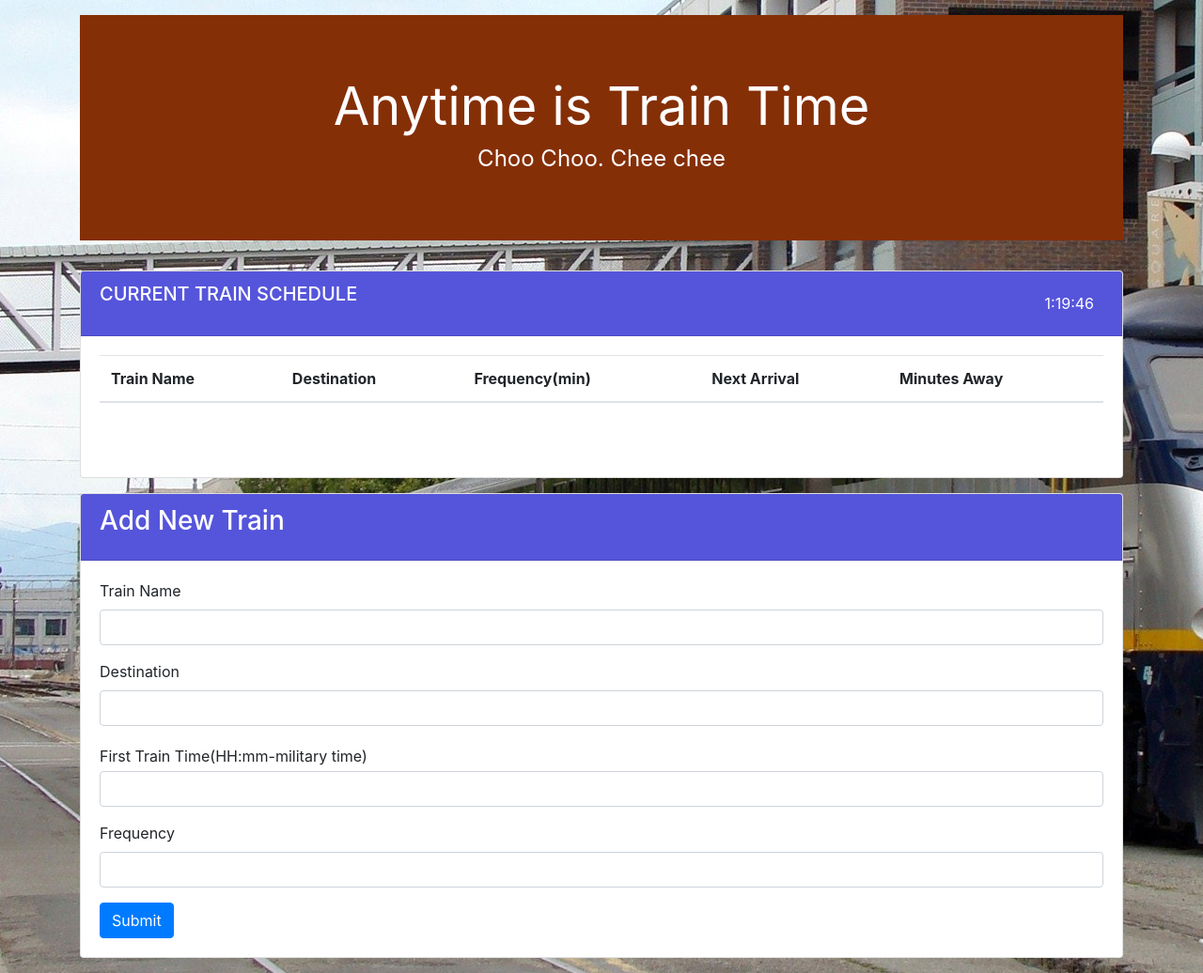
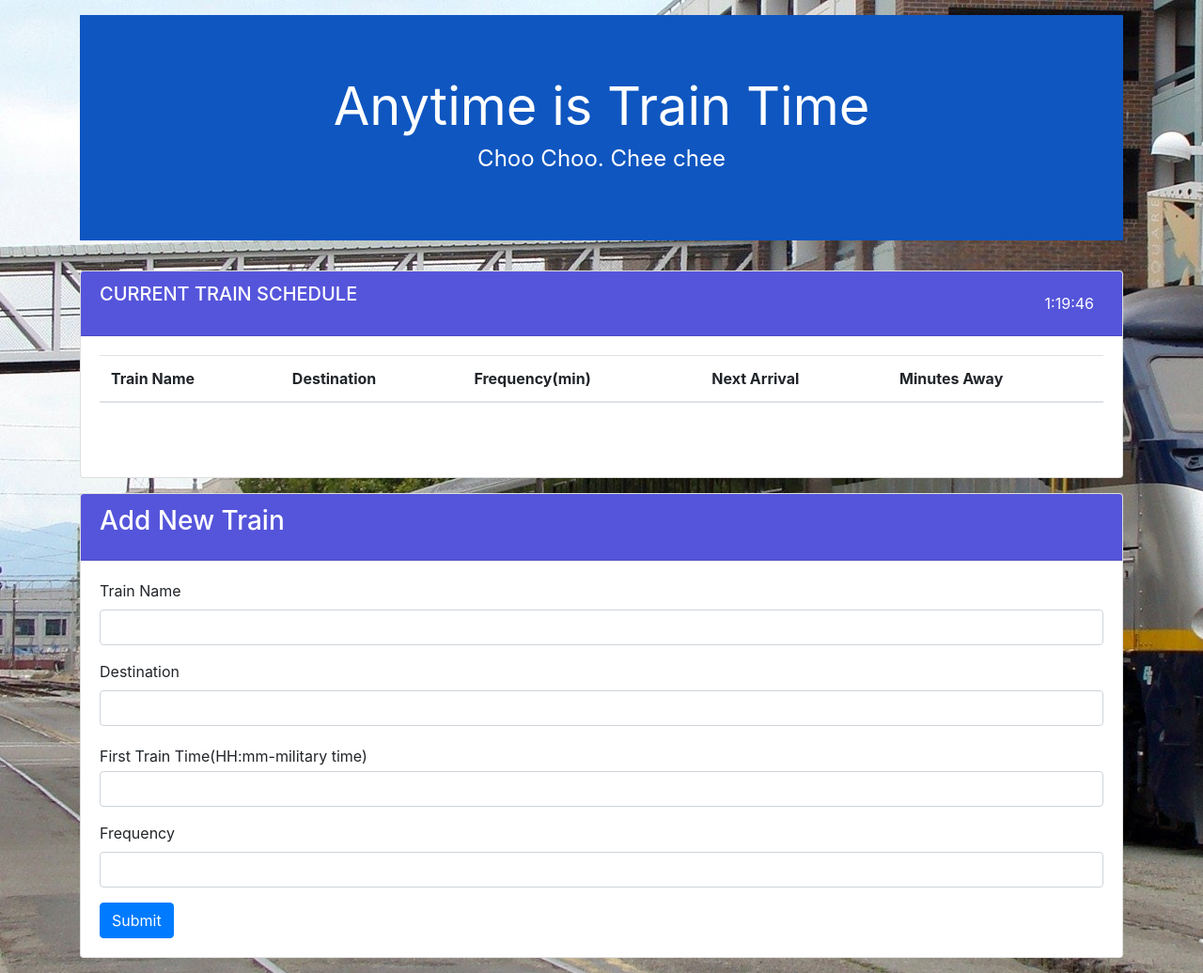
Before and after one commit to Orlan-Asuncion/Train_Activity_Basic, a plain HTML site: page index.html in a window 1280 px wide. Shown: the whole page at 94% size. Drawn offline with nearby package versions, Linux system fonts and the light colour scheme; no server answers.

Commit message:
updated index.html

```diff
--- a/assets/css/style.css
+++ b/assets/css/style.css
@@ -17,4 +17,5 @@ body{
   font-size: 16px;
   padding: 10px;
 
+
 }
--- a/index.html
+++ b/index.html
@@ -16,7 +16,7 @@
 <body>
   <div class="container">
 
-    <div class="jumbotron jumbotron-fluid text-center mt-3" style="background-color:rgb(133, 47, 7);">
+    <div class="jumbotron jumbotron-fluid text-center mt-3" style="background-color:rgb(15, 86, 192);">
       <!-- <div class="container"> -->
       <div class="row">
         <div class="col-12">
```
